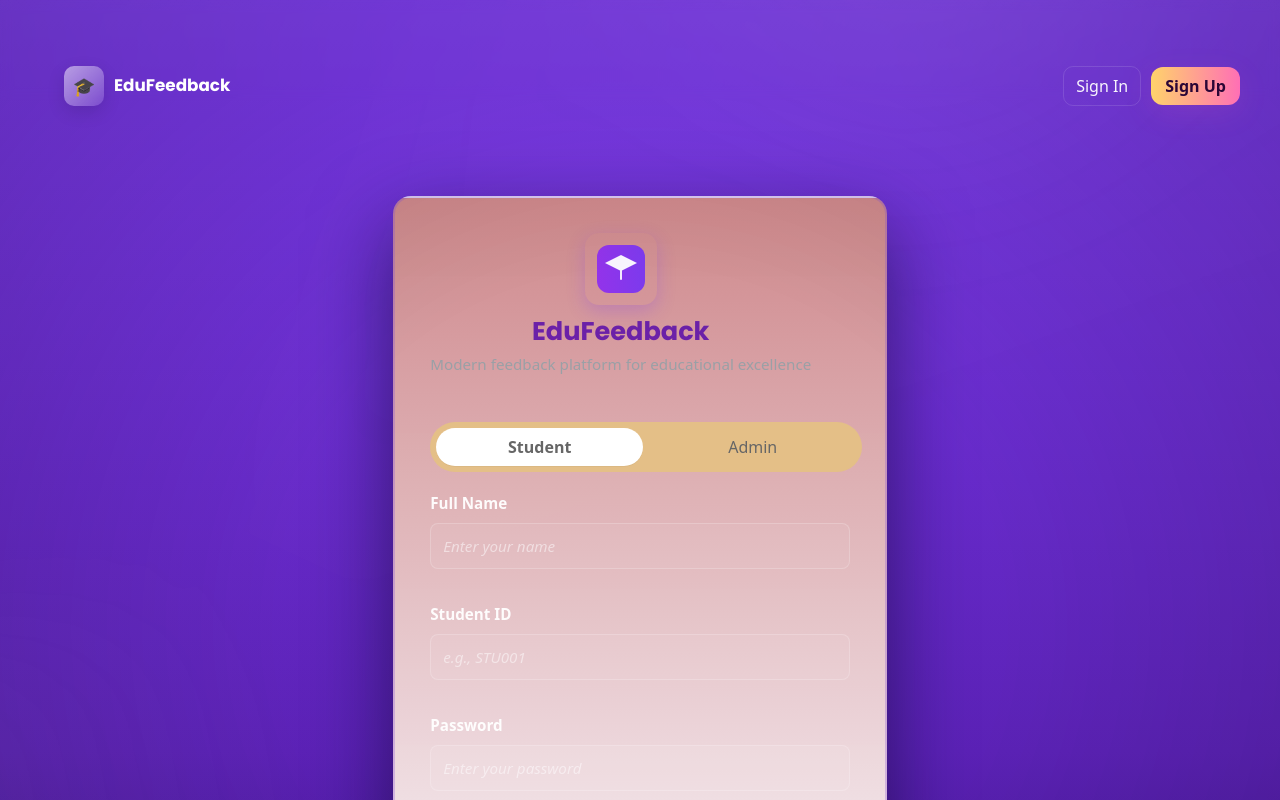
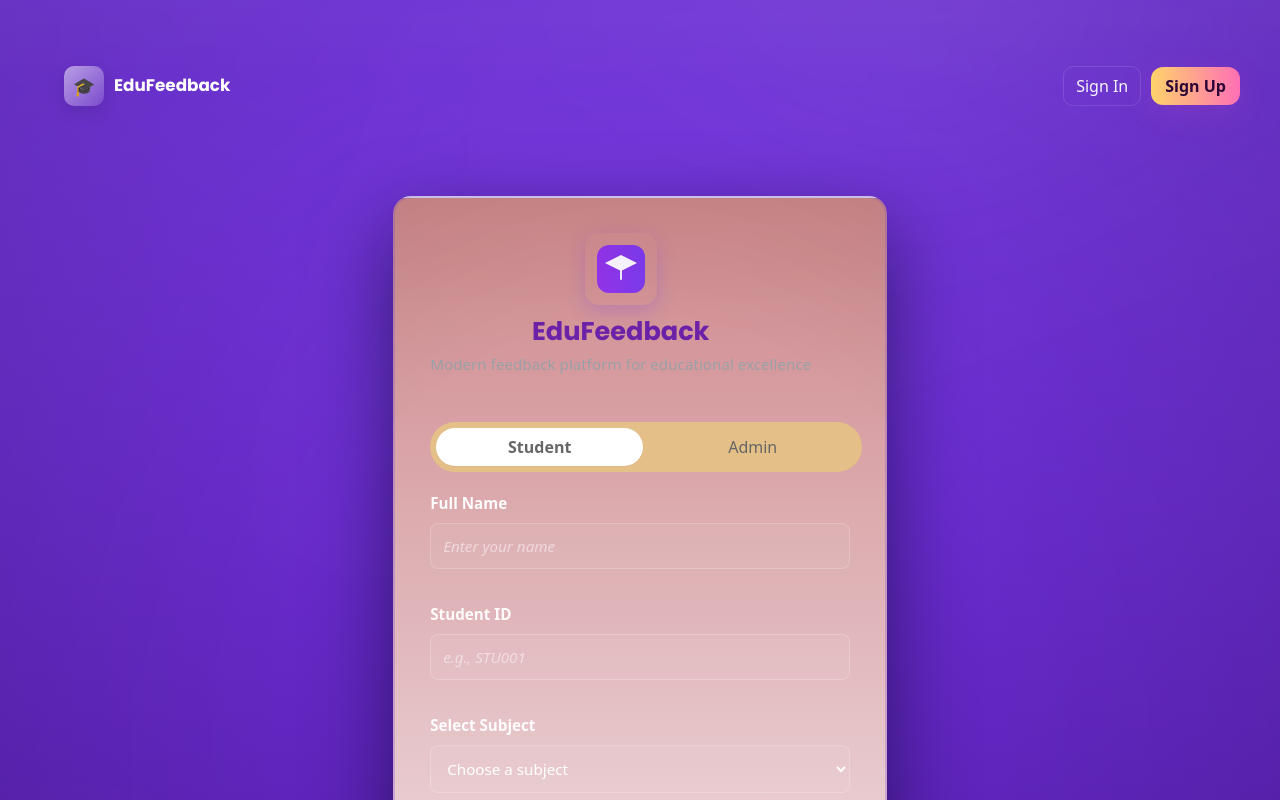
Before and after one commit to AmruthaVeni-12/EduFeedBack, a React (Vite) app: page / in a window 1280 px wide. Shown: the top 800 px of the page. Built offline with nearby package versions, Linux system fonts and the light colour scheme.

Commit message:
Enable subject/section selection during student login and signup

```diff
--- a/src/Login.jsx
+++ b/src/Login.jsx
@@ -28,6 +28,18 @@ export default function Login({ mode = 'signin', onLogin = () => {}, setMode = (
     e.preventDefault()
     setIsLoading(true)
     setError('')
+
+    if (!collegeId.trim() || !password.trim()) {
+      setError('Please fill in all required fields.')
+      setIsLoading(false)
+      return
+    }
+
+    if (role === 'student' && (!selectedSubject || !selectedSection)) {
+      setError('Please select both subject and section.')
+      setIsLoading(false)
+      return
+    }
 
     try {
       let userData;
@@ -60,7 +72,7 @@ export default function Login({ mode = 'signin', onLogin = () => {}, setMode = (
         })
       }
 
-      // Add role and enrollment info to user data
+      // Add role and enrollment info to user data (for both signup and signin)
       const completeUserData = {
         ...userData,
         role,
@@ -116,7 +128,7 @@ export default function Login({ mode = 'signin', onLogin = () => {}, setMode = (
             <div className="label">{role === 'student' ? 'Student ID' : 'Faculty ID'}</div>
             <input value={collegeId} onChange={(e) => setCollegeId(e.target.value)} placeholder={role === 'student' ? 'e.g., STU001' : 'e.g., FAC001'} />
           </label>
-          {role === 'student' && authMode === 'signup' && (
+          {role === 'student' && (
             <>
               <label className="field">
                 <div className="label">Select Subject</div>
```
